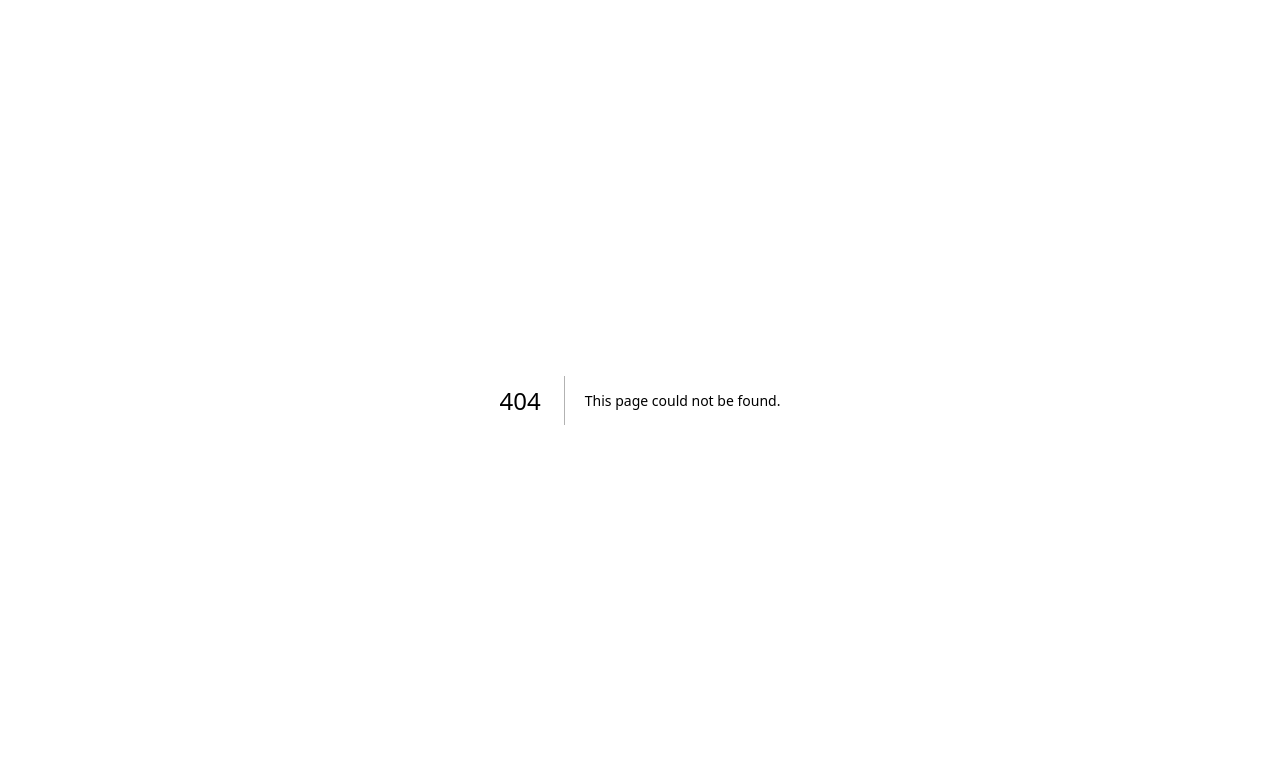
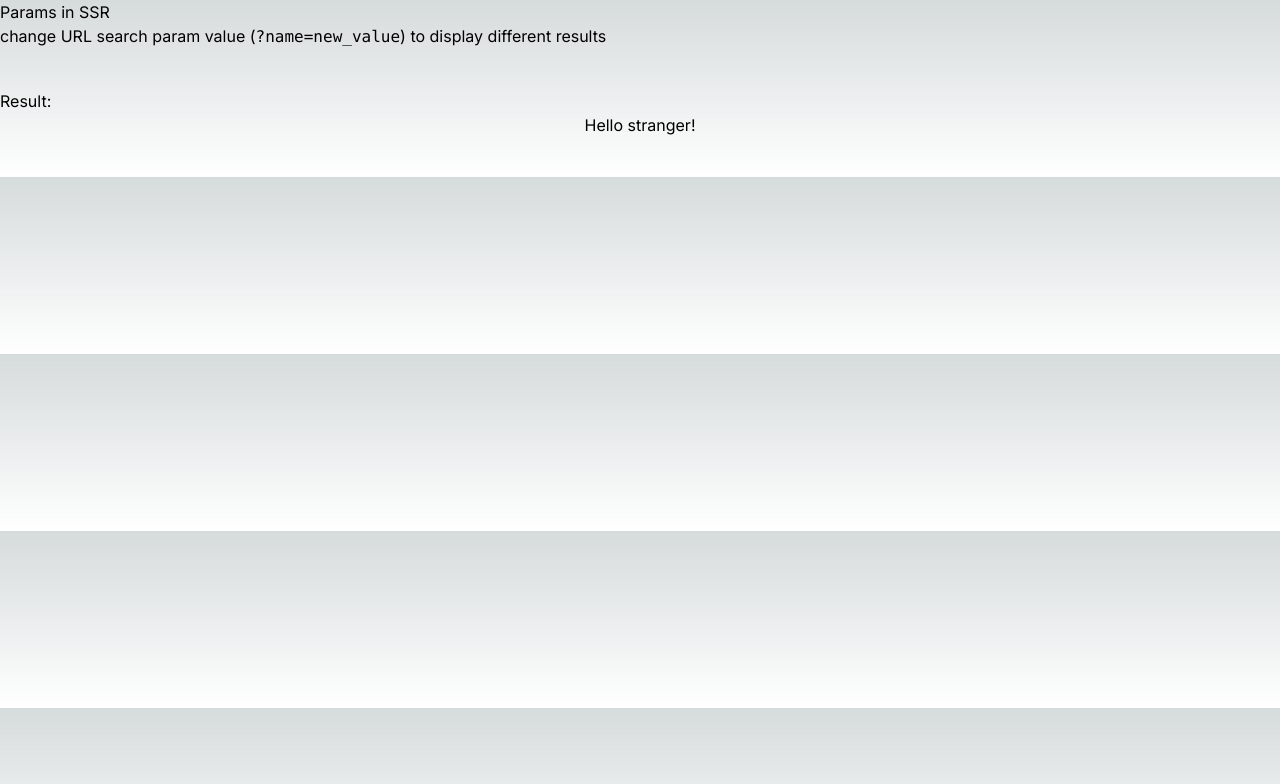
Before and after one commit to skrzepij/next14-playground, a Next.js app: page /params-in-ssr in a window 1280 px wide. Before the commit this address had no page. Shown: the top 784 px of the page. Built offline with nearby package versions, Linux system fonts and the light colour scheme.

Commit message:
add page - params-in-ssr

```diff
--- /dev/null
+++ b/src/app/params-in-ssr/page.tsx
@@ -0,0 +1,21 @@
+type AvailableParams = {
+  searchParams: {
+    name: string
+  }
+}
+export default async function ParamsInSSR({searchParams}: AvailableParams): Promise<JSX.Element> {
+  const { name = 'stranger' } = searchParams;
+
+  return (
+    <main>
+      <header>
+        <h1>Params in SSR</h1>
+        <p>change URL search param value (<code>?name=new_value</code>) to display different results</p>
+      </header>
+      <section className="py-10">
+        <h2>Result:</h2>
+        <h3 className="text-center">{`Hello ${name}!`}</h3>
+      </section>
+    </main>
+  );
+}
```
Also changed, not shown: src/app/params-in-ssr/readme.md (added).
